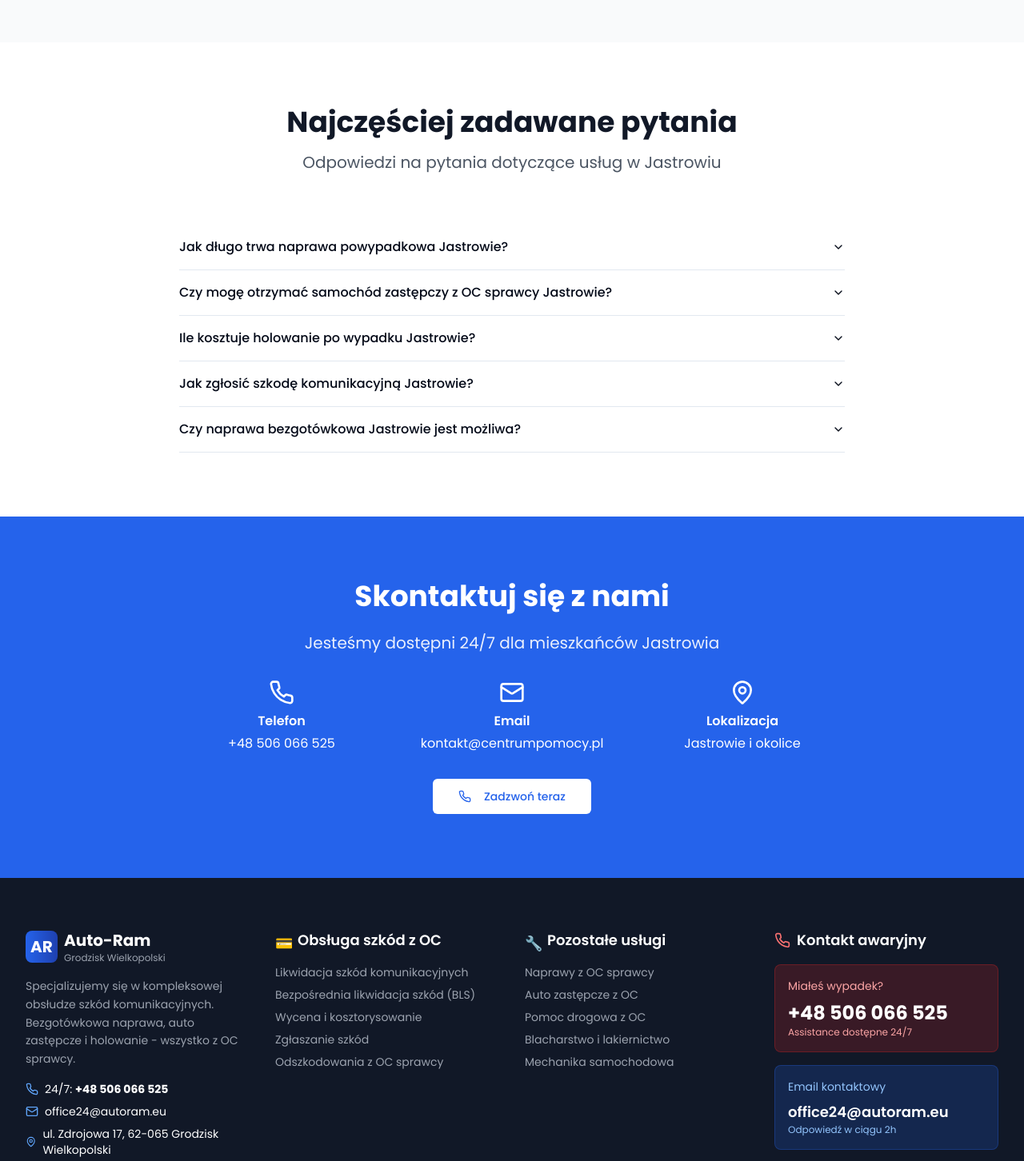
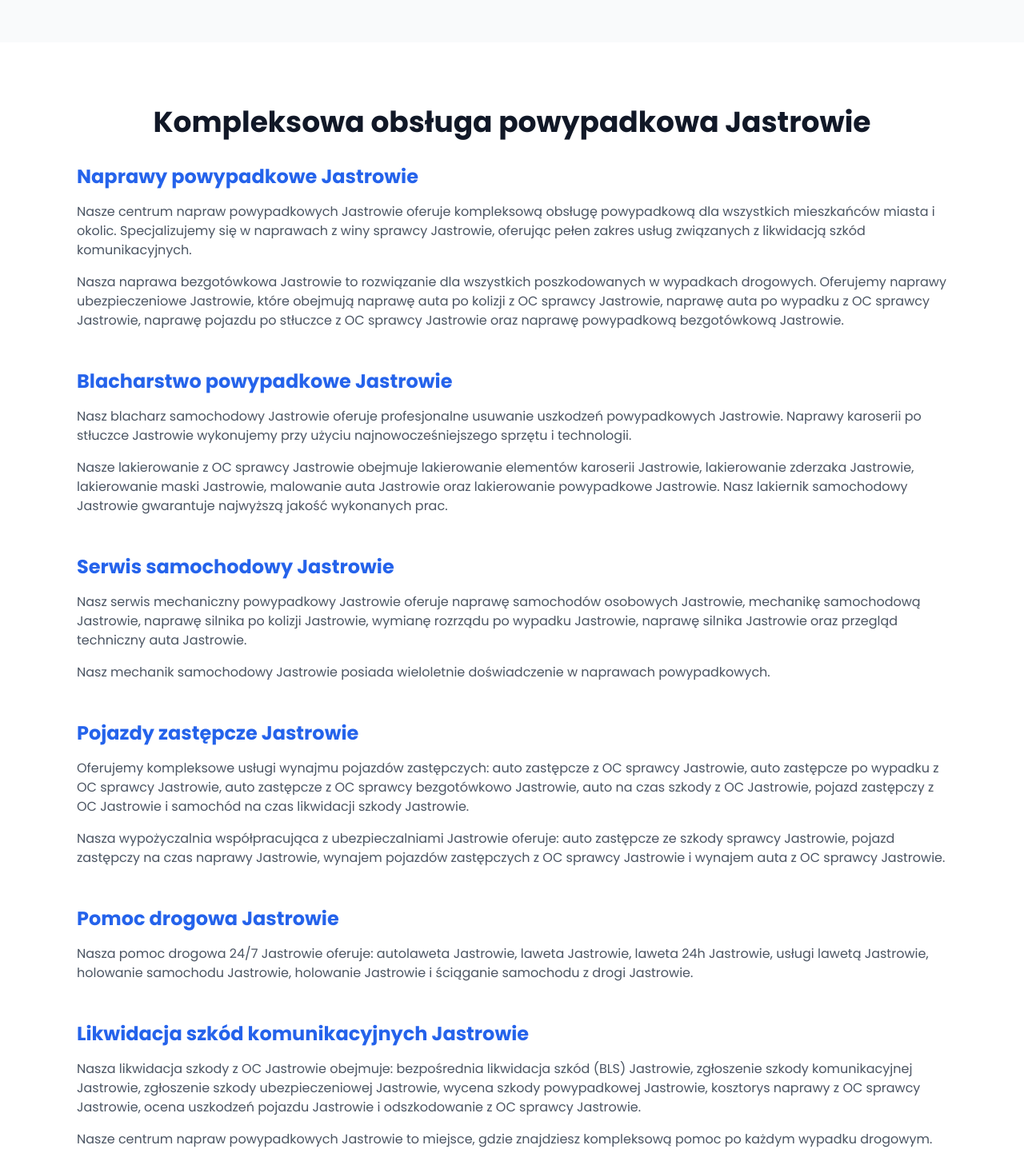
Before and after one commit to BODEK71/szkoda-oc-pomoc-kompletna, a React (Vite) app: page /centrum-likwidacji-szkod-jastrowie in a window 1280 px wide. Shown: the part 1040-2492 px from the top of the page at 80% size. Built offline with nearby package versions, Linux system fonts and the light colour scheme.

Commit message:
Dodaj szczegółowe treści dla Jastrowia
Dodano szczegółowe treści SEO dla strony Centrum Likwidacji Szkód w Jastrowiu, zgodnie z dostarczonymi materiałami.

```diff
--- a/src/pages/CentrumLikwidacjiSzkodJastrowie.tsx
+++ b/src/pages/CentrumLikwidacjiSzkodJastrowie.tsx
@@ -124,7 +124,84 @@ const CentrumLikwidacjiSzkodJastrowie = () => {
         </div>
       </section>
 
+      {/* Detailed Services Section */}
       <section className="py-20 bg-white">
+        <div className="max-w-6xl mx-auto px-4 sm:px-6 lg:px-8">
+          <div className="mb-16">
+            <h2 className="text-3xl lg:text-4xl font-bold text-gray-900 mb-6 text-center">
+              Kompleksowa obsługa powypadkowa Jastrowie
+            </h2>
+
+            <div className="space-y-12 mt-8">
+              {/* Naprawy powypadkowe */}
+              <div>
+                <h3 className="text-2xl font-bold text-blue-600 mb-4">Naprawy powypadkowe Jastrowie</h3>
+                <p className="text-gray-600 mb-4">
+                  Nasze centrum napraw powypadkowych Jastrowie oferuje kompleksową obsługę powypadkową dla wszystkich mieszkańców miasta i okolic. Specjalizujemy się w naprawach z winy sprawcy Jastrowie, oferując pełen zakres usług związanych z likwidacją szkód komunikacyjnych.
+                </p>
+                <p className="text-gray-600 mb-4">
+                  Nasza naprawa bezgotówkowa Jastrowie to rozwiązanie dla wszystkich poszkodowanych w wypadkach drogowych. Oferujemy naprawy ubezpieczeniowe Jastrowie, które obejmują naprawę auta po kolizji z OC sprawcy Jastrowie, naprawę auta po wypadku z OC sprawcy Jastrowie, naprawę pojazdu po stłuczce z OC sprawcy Jastrowie oraz naprawę powypadkową bezgotówkową Jastrowie.
+                </p>
+              </div>
+
+              {/* Blacharstwo powypadkowe */}
+              <div>
+                <h3 className="text-2xl font-bold text-blue-600 mb-4">Blacharstwo powypadkowe Jastrowie</h3>
+                <p className="text-gray-600 mb-4">
+                  Nasz blacharz samochodowy Jastrowie oferuje profesjonalne usuwanie uszkodzeń powypadkowych Jastrowie. Naprawy karoserii po stłuczce Jastrowie wykonujemy przy użyciu najnowocześniejszego sprzętu i technologii.
+                </p>
+                <p className="text-gray-600 mb-4">
+                  Nasze lakierowanie z OC sprawcy Jastrowie obejmuje lakierowanie elementów karoserii Jastrowie, lakierowanie zderzaka Jastrowie, lakierowanie maski Jastrowie, malowanie auta Jastrowie oraz lakierowanie powypadkowe Jastrowie. Nasz lakiernik samochodowy Jastrowie gwarantuje najwyższą jakość wykonanych prac.
+                </p>
+              </div>
+
+              {/* Serwis samochodowy */}
+              <div>
+                <h3 className="text-2xl font-bold text-blue-600 mb-4">Serwis samochodowy Jastrowie</h3>
+                <p className="text-gray-600 mb-4">
+                  Nasz serwis mechaniczny powypadkowy Jastrowie oferuje naprawę samochodów osobowych Jastrowie, mechanikę samochodową Jastrowie, naprawę silnika po kolizji Jastrowie, wymianę rozrządu po wypadku Jastrowie, naprawę silnika Jastrowie oraz przegląd techniczny auta Jastrowie.
+                </p>
+                <p className="text-gray-600 mb-4">
+                  Nasz mechanik samochodowy Jastrowie posiada wieloletnie doświadczenie w naprawach powypadkowych.
+                </p>
+              </div>
+
+              {/* Pojazdy zastępcze */}
+              <div>
+                <h3 className="text-2xl font-bold text-blue-600 mb-4">Pojazdy zastępcze Jastrowie</h3>
+                <p className="text-gray-600 mb-4">
+                  Oferujemy kompleksowe usługi wynajmu pojazdów zastępczych: auto zastępcze z OC sprawcy Jastrowie, auto zastępcze po wypadku z OC sprawcy Jastrowie, auto zastępcze z OC sprawcy bezgotówkowo Jastrowie, auto na czas szkody z OC Jastrowie, pojazd zastępczy z OC Jastrowie i samochód na czas likwidacji szkody Jastrowie.
+                </p>
+                <p className="text-gray-600 mb-4">
+                  Nasza wypożyczalnia współpracująca z ubezpieczalniami Jastrowie oferuje: auto zastępcze ze szkody sprawcy Jastrowie, pojazd zastępczy na czas naprawy Jastrowie, wynajem pojazdów zastępczych z OC sprawcy Jastrowie i wynajem auta z OC sprawcy Jastrowie.
+                </p>
+              </div>
+
+              {/* Pomoc drogowa */}
+              <div>
+                <h3 className="text-2xl font-bold text-blue-600 mb-4">Pomoc drogowa Jastrowie</h3>
+                <p className="text-gray-600 mb-4">
+                  Nasza pomoc drogowa 24/7 Jastrowie oferuje: autolaweta Jastrowie, laweta Jastrowie, laweta 24h Jastrowie, usługi lawetą Jastrowie, holowanie samochodu Jastrowie, holowanie Jastrowie i ściąganie samochodu z drogi Jastrowie.
+                </p>
+              </div>
+
+              {/* Likwidacja szkód */}
+              <div>
+                <h3 className="text-2xl font-bold text-blue-600 mb-4">Likwidacja szkód komunikacyjnych Jastrowie</h3>
+                <p className="text-gray-600 mb-4">
+                  Nasza likwidacja szkody z OC Jastrowie obejmuje: bezpośrednia likwidacja szkód (BLS) Jastrowie, zgłoszenie szkody komunikacyjnej Jastrowie, zgłoszenie szkody ubezpieczeniowej Jastrowie, wycena szkody powypadkowej Jastrowie, kosztorys naprawy z OC sprawcy Jastrowie, ocena uszkodzeń pojazdu Jastrowie i odszkodowanie z OC sprawcy Jastrowie.
+                </p>
+                <p className="text-gray-600 mb-4">
+                  Nasze centrum napraw powypadkowych Jastrowie to miejsce, gdzie znajdziesz kompleksową pomoc po każdym wypadku drogowym.
+                </p>
+              </div>
+            </div>
+          </div>
+        </div>
+      </section>
+
+      {/* FAQ Section */}
+      <section className="py-20 bg-gray-50">
         <div className="max-w-4xl mx-auto px-4 sm:px-6 lg:px-8">
           <div className="text-center mb-16">
             <h2 className="text-3xl lg:text-4xl font-bold text-gray-900 mb-4">
@@ -150,6 +227,7 @@ const CentrumLikwidacjiSzkodJastrowie = () => {
         </div>
       </section>
 
+      {/* Contact Section */}
       <section className="py-20 bg-blue-600">
         <div className="max-w-4xl mx-auto px-4 sm:px-6 lg:px-8 text-center text-white">
           <h2 className="text-3xl lg:text-4xl font-bold mb-6">
```
